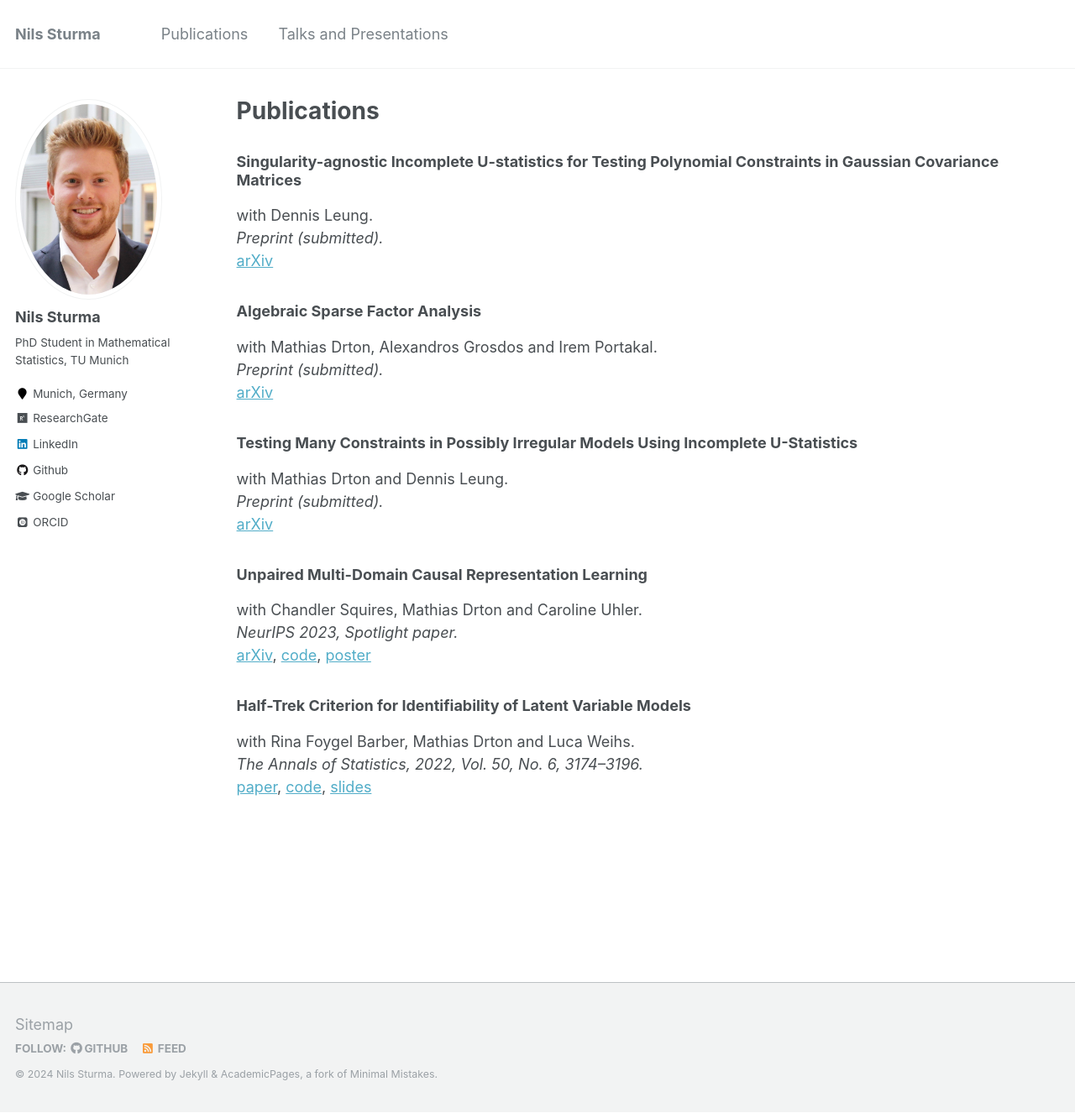
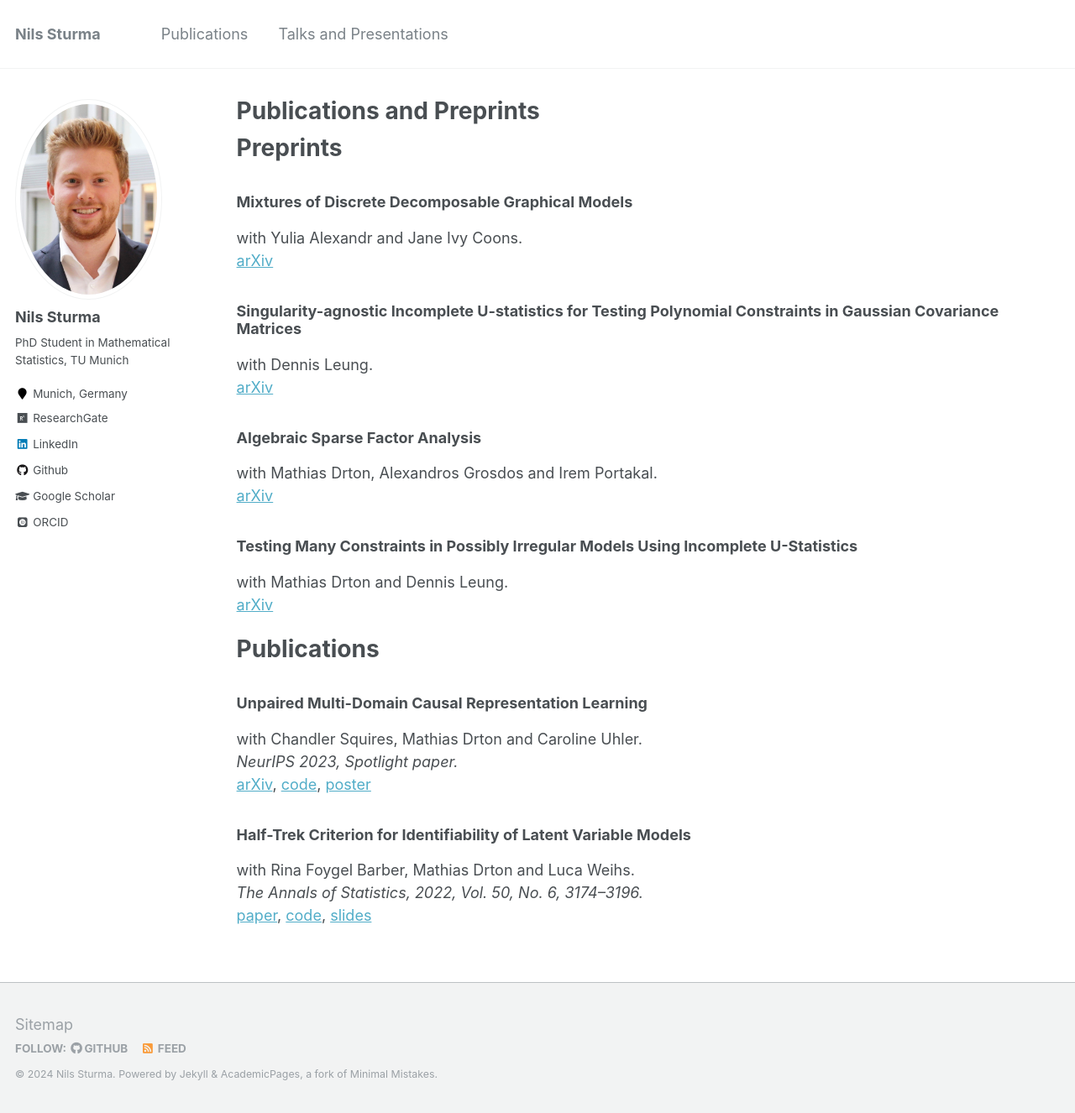
Before and after one commit to NilsSturma/nilssturma.github.io, a Jekyll site: the page built from _pages/publications.md, in a window 1280 px wide and 1326 px high. Shown: the whole window at 84% size. Built offline with Jekyll 4.4.1, drawn with Linux system fonts in a browser that asks for light colours; some web fonts are replaced.

Commit message:
added mixtures paper

```diff
--- a/_pages/publications.md
+++ b/_pages/publications.md
@@ -1,6 +1,6 @@
 ---
 layout: archive
-title: "Publications"
+title: "Publications and Preprints"
 permalink: /publications/
 author_profile: true
 ---
@@ -16,20 +16,26 @@ author_profile: true
 {% endfor %}
  -->
 
+# Preprints
+
+### Mixtures of Discrete Decomposable Graphical Models
+with Yulia Alexandr and Jane Ivy Coons. \
+[arXiv](https://arxiv.org/abs/2401.15950)
+
 ### Singularity-agnostic Incomplete U-statistics for Testing Polynomial Constraints in Gaussian Covariance Matrices
 with Dennis Leung. \
-*Preprint (submitted).* \
 [arXiv](https://arxiv.org/abs/2401.02112)
 
 ### Algebraic Sparse Factor Analysis
 with Mathias Drton, Alexandros Grosdos and Irem Portakal. \
-*Preprint (submitted).* \
 [arXiv](https://arxiv.org/abs/2312.14762)
 
 ### Testing Many Constraints in Possibly Irregular Models Using Incomplete U-Statistics
 with Mathias Drton and Dennis Leung. \
-*Preprint (submitted).* \
 [arXiv](https://arxiv.org/abs/2208.11756)
+
+
+# Publications
 
 ### Unpaired Multi-Domain Causal Representation Learning
 with Chandler Squires, Mathias Drton and Caroline Uhler. \
```
